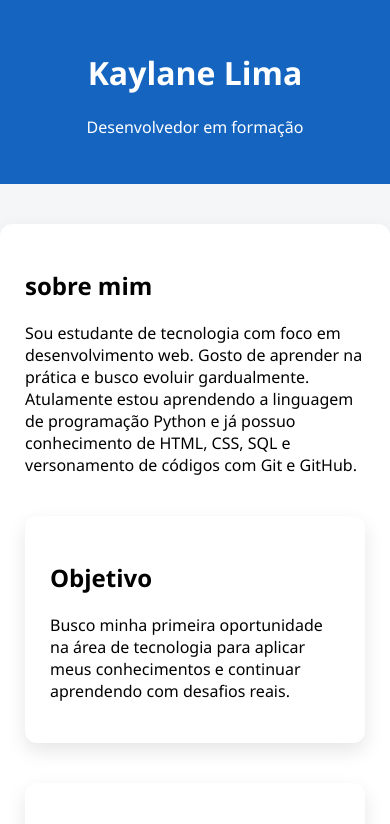
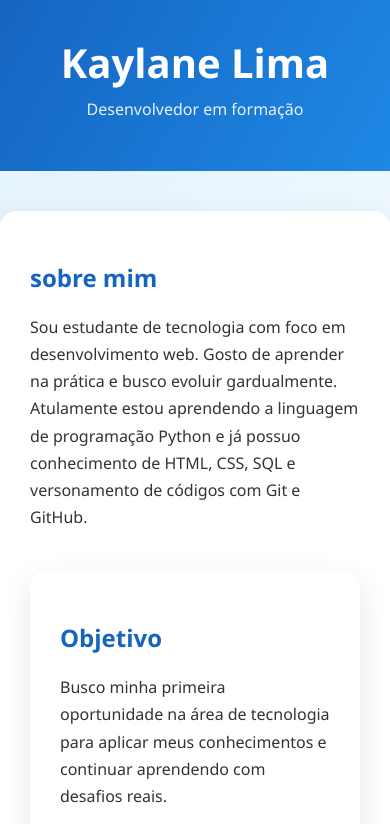
Before and after one commit to kaylanelima20/Meu_portfolio, a plain HTML site: page index.html in a window 390 px wide. Shown: the top 824 px of the page. Drawn offline with Linux system fonts and the light colour scheme.

Commit message:
atualizando estilos do CSS para melhorar a aparência e responsividade

```diff
--- a/style.css
+++ b/style.css
@@ -1,32 +1,59 @@
 body {
     margin:0;
     font-family: 'Segoe UI',Arial,sans-serif;
-    background: #f4f6f8;
+    background: linear-gradient(120deg, #e3f2fd, #ffffff);
+    color:#333;
 }
 
 header {
-   background: #1565c0;
+   background: linear-gradient(120deg, #1565c0,#1e88e5);
    color: white;
-    padding: 30px 20px;
+    padding: 35px 20px;
     text-align: center;
+}
+
+header h1 {
+    margin: 0;
+    font-size: 2.5em;
+}
+
+header p {
+    margin-top: 8px;
+    opacity: 0.9;
+}
+
+.card p {
+    line-height: 1.7;
+}
+
+h2 {
+    color: #1565c0;
+}
+
+.card:hover {
+    transform: translateY(-4px);
+    box-shadow: 0 15px 35px rgba(0,0,0,0.15);
 }
 
 .card {
     background: white;
-    border-radius: 12px;
-    box-shadow: 0 8px 20px rgba(0,0,0,0.1);
+    border-radius: 16px;
+    box-shadow: 0 10px 30px rgba(0,0,0,0.1);
     margin: 40px auto;
-    padding: 25px;
-    max-width: 600px;
+    padding: 30px;
+    max-width: 700px;
+    transition: transform 0.2s, box-shadow 0.2s;
 }
 
 a {
     color:white;
     text-decoration : none;
     display: inline-block;
-    padding: 10px 15px;
+    padding: 10px 16px;
     background: #1565c0;
     border-radius: 8px;
+    margin-top: 10px;
+    font-weight: 500;
 }
 
 a:hover {
```
